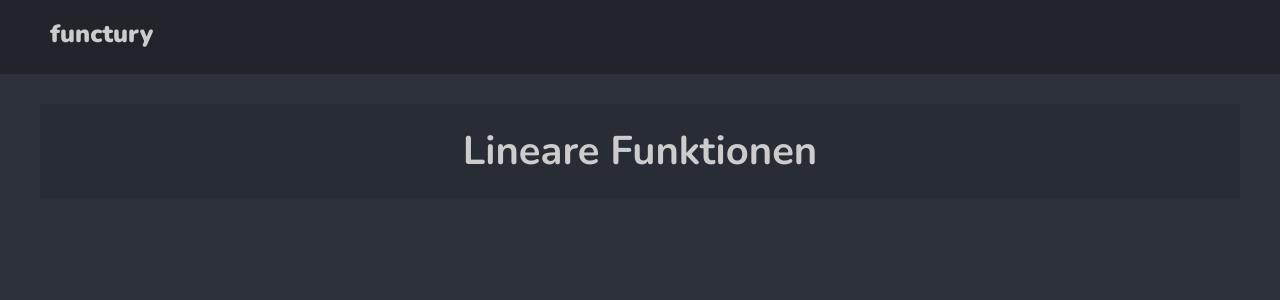
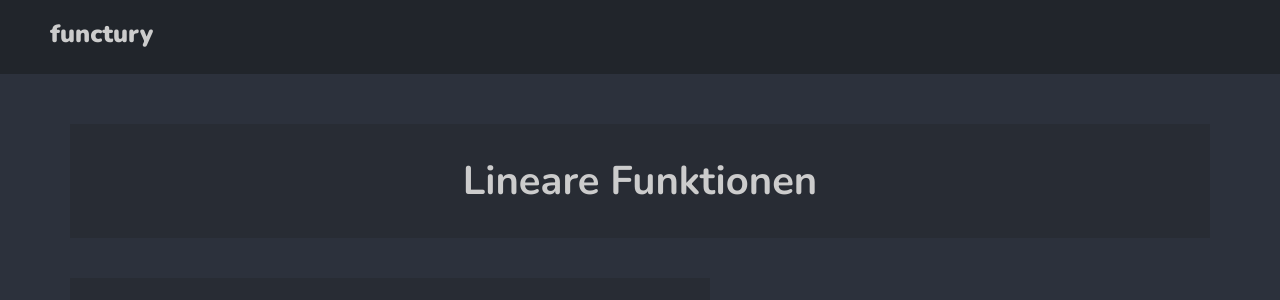
Before and after one commit to TwentyFiveSoftware/functury, a React (Create React App) app: page /function/linear-function in a window 1280 px wide. Shown: the top 300 px of the page. Built offline with nearby package versions, Linux system fonts and the light colour scheme.

Commit message:
Preparation for function plotter implementation.

```diff
--- a/src/App.js
+++ b/src/App.js
@@ -2,8 +2,9 @@ import React, { Component } from 'react';
 import { BrowserRouter as Router, Route, Switch, Redirect } from 'react-router-dom';
 import './style/index.css';
 
+import IMG_linearFunction from './assets/linear_function.png';
 import Panel from './components/Panel';
-import IMG_linearFunction from './assets/linear_function.png';
+import FunctionPlotter from './components/FunctionPlotter';
 
 import FrontPage from './FrontPage';
 import FunctionPage from './FunctionPage';
@@ -17,7 +18,10 @@ export default class App extends Component {
                 image: IMG_linearFunction,
                 grade: 8,
                 content: (
-                    <Panel classes={['headline']}>Lineare Funktionen</Panel>
+                    <React.Fragment>
+                        <Panel classes={['headline']}>Lineare Funktionen</Panel>
+                        <Panel><FunctionPlotter /></Panel>
+                    </React.Fragment>
                 )
             }
         ]
--- /dev/null
+++ b/src/components/FunctionPlotter.js
@@ -0,0 +1,11 @@
+import React, { Component } from 'react';
+
+export default class FunctionPlotter extends Component {
+    render() {
+        return (
+            <div className="function-plotter">
+                <canvas width="600" height="530"></canvas>
+            </div>
+        );
+    }
+}
--- a/src/style/index.css
+++ b/src/style/index.css
@@ -31,7 +31,7 @@ body {
       grid-template-rows: -webkit-max-content -webkit-max-content;
       grid-template-rows: max-content max-content;
   position: relative;
-  width: 100vw;
+  width: 100%;
 }
 
 .top-bar {
@@ -104,7 +104,7 @@ body {
   display: -webkit-box;
   display: -ms-flexbox;
   display: flex;
-  width: 100vw;
+  width: 100%;
   -webkit-box-orient: horizontal;
   -webkit-box-direction: normal;
       -ms-flex-direction: row;
@@ -177,14 +177,23 @@ body {
 }
 
 .content {
-  width: 100vw;
+  width: 100%;
   height: auto;
-  padding: 3rem 4rem;
+  padding: 5rem 7rem;
+  display: -ms-grid;
+  display: grid;
+  -ms-grid-columns: 1fr 1fr;
+      grid-template-columns: 1fr 1fr;
+  row-gap: 4rem;
+  -webkit-column-gap: 4rem;
+          column-gap: 4rem;
+  -webkit-box-align: start;
+      -ms-flex-align: start;
+          align-items: flex-start;
 }
 
 .panel {
   width: 100%;
-  padding: 2rem 1rem;
   background-color: var(--color-container);
 }
 
@@ -193,5 +202,24 @@ body {
   font-size: 4rem;
   color: var(--color-text-1);
   font-weight: bold;
+  -ms-grid-column: 1;
+  -ms-grid-column-span: 2;
+  grid-column: 1 / 3;
+  padding: 3rem 1rem;
+}
+
+.function-plotter {
+  width: 100%;
+  padding: 2rem;
+  position: relative;
+  display: -ms-grid;
+  display: grid;
+  place-content: center center;
+}
+
+.function-plotter canvas {
+  width: 600;
+  height: 530;
+  background-color: var(--color-container);
 }
 /*# sourceMappingURL=index.css.map */
--- a/src/style/index.scss
+++ b/src/style/index.scss
@@ -31,7 +31,7 @@ body {
 	display: grid;
 	grid-template-rows: max-content max-content;
 	position: relative;
-	width: 100vw;
+	width: 100%;
 }
 
 // COPONENTS
@@ -88,7 +88,7 @@ body {
 
 .function-list-container {
 	display: flex;
-	width: 100vw;
+	width: 100%;
 	flex-direction: row;
 	flex-wrap: wrap;
 	padding: 3rem;
@@ -141,14 +141,18 @@ body {
 }
 
 .content {
-	width: 100vw;
+	width: 100%;
 	height: auto;
-	padding: 3rem 4rem;
+	padding: 5rem 7rem;
+	display: grid;
+	grid-template-columns: 1fr 1fr;
+	row-gap: 4rem;
+	column-gap: 4rem;
+	align-items: flex-start;
 }
 
 .panel {
 	width: 100%;
-	padding: 2rem 1rem;
 	background-color: var(--color-container);
 
 	&.headline {
@@ -156,5 +160,22 @@ body {
 		font-size: 4rem;
 		color: var(--color-text-1);
 		font-weight: bold;
+		grid-column: 1 / 3;
+		padding: 3rem 1rem;
 	}
 }
+
+.function-plotter {
+	width: 100%;
+	padding: 2rem;
+	position: relative;
+	display: grid;
+	place-content: center center;
+
+	canvas {
+		// width: 100%;
+		width: 600;
+		height: 530;
+		background-color: var(--color-container);
+	}
+}
```
Also changed, not shown: 1 other file (tests, documents, lock files or other folders).
